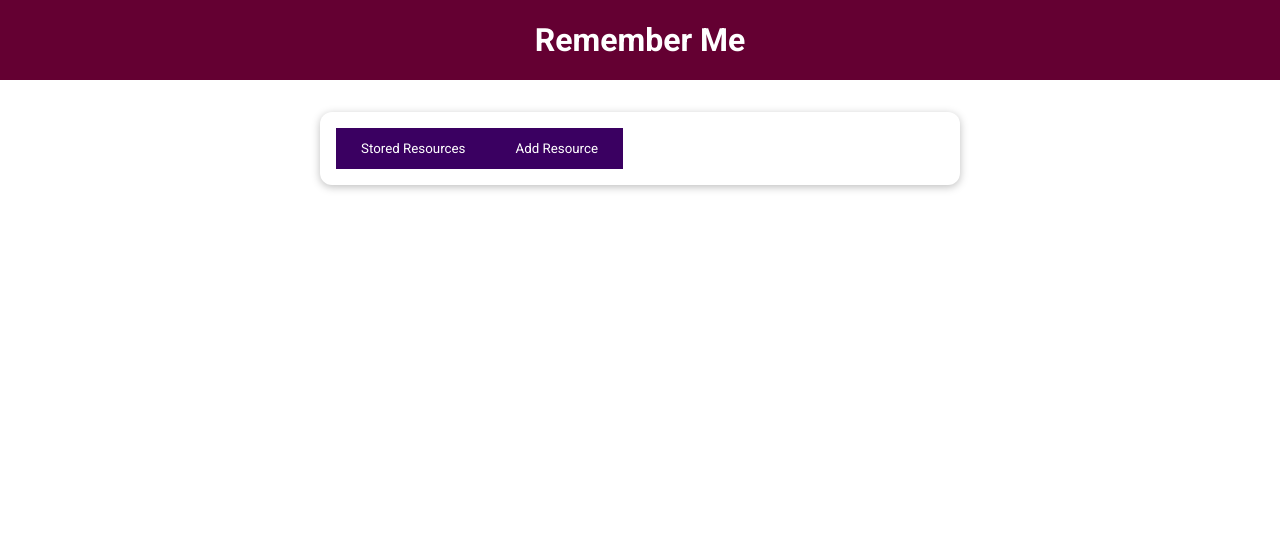
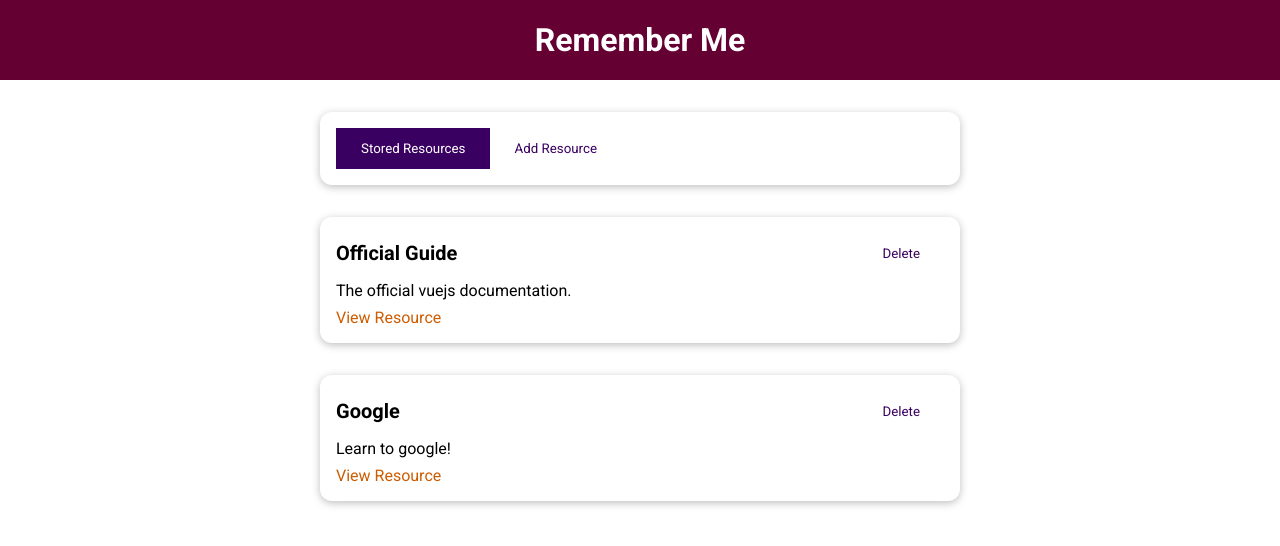
Before and after one commit to RahmatAT11/learning-resources-app, a Vue app: page / in a window 1280 px wide. Shown: the top 546 px of the page. Built offline with nearby package versions, Linux system fonts and the light colour scheme.

Commit message:
Create function to change tab - The function will change between StoredResources and AddResources

```diff
--- a/src/App.vue
+++ b/src/App.vue
@@ -10,24 +10,6 @@ export default {
     components: {
         TheHeader,
         TheResources,
-    },
-    data() {
-        return {
-            storedResources: [
-                {
-                    id: "official-guide",
-                    title: "Official Guide",
-                    description: "The official vuejs documentation.",
-                    link: "https://vuejs.org",
-                },
-                {
-                    id: "google",
-                    title: "Google",
-                    description: "Learn to google!",
-                    link: "https://google.com",
-                },
-            ],
-        }
     },
 }
 </script>
--- a/src/components/learning-resources/StoredResources.vue
+++ b/src/components/learning-resources/StoredResources.vue
@@ -14,7 +14,7 @@
 import LearningResource from './LearningResource.vue';
 
 export default {
-    props: ["resources"],
+    inject: ["resources"],
     components: {
         LearningResource,
     },
--- a/src/components/learning-resources/TheResources.vue
+++ b/src/components/learning-resources/TheResources.vue
@@ -1,7 +1,13 @@
 <template>
     <base-card>
-        <base-button @click="setSelectedTab('stored-resources')">Stored Resources</base-button>
-        <base-button @click="setSelectedTab('add-resource')">Add Resource</base-button>
+        <base-button @click="setSelectedTab('stored-resources')" :mode="storedResButtonMode"
+        >
+        Stored Resources
+        </base-button>
+        <base-button @click="setSelectedTab('add-resources')" :mode="addResButtonMode"
+        >
+        Add Resource
+        </base-button>
     </base-card>
     <component :is="selectedTab"></component>
 </template>
@@ -14,9 +20,36 @@ export default {
         StoredResources,
         AddResources
     },
+    computed: {
+        storedResButtonMode () {
+            return this.selectedTab === 'stored-resources' ? null : 'flat'
+        },
+        addResButtonMode () {
+            return this.selectedTab === 'add-resources' ? null : 'flat'
+        }
+    },
     data() {
         return {
-            selectedTab: "stored-resources"
+            selectedTab: "stored-resources",
+            storedResources: [
+                {
+                    id: "official-guide",
+                    title: "Official Guide",
+                    description: "The official vuejs documentation.",
+                    link: "https://vuejs.org",
+                },
+                {
+                    id: "google",
+                    title: "Google",
+                    description: "Learn to google!",
+                    link: "https://google.com",
+                },
+            ],
+        }
+    },
+    provide () {
+        return {
+            resources: this.storedResources
         }
     },
     methods: {
```
